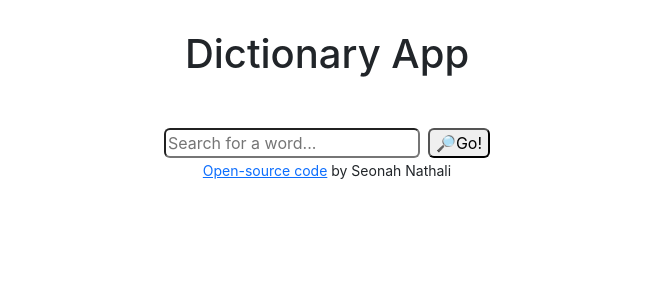
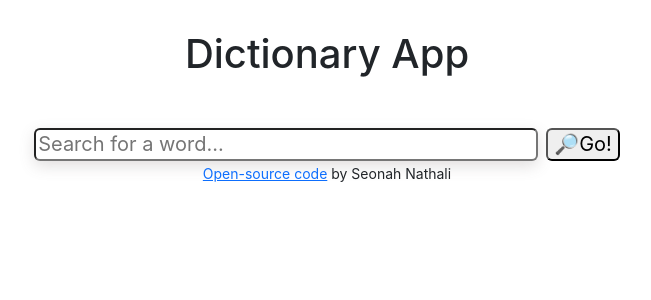
Before and after one commit to Pari-Pt/react-dictionary, a React (Create React App) app: page / in a window 1280 px wide. Shown: the top 300 px of the page, without its empty margins (313-964 px from the left). Built offline with nearby package versions, Linux system fonts and the light colour scheme.

Commit message:
Styled search engine, changed emoji for result

```diff
--- a/src/DictionarySearch.css
+++ b/src/DictionarySearch.css
@@ -1,3 +1,14 @@
 .DictionarySearch form {
     text-align: center;
 }
+
+.DictionarySearch input {
+    line-height: 27px;
+    font-size: 20px;
+}
+
+.DictionarySearch .search-engine {
+    box-shadow: 0px 5px 15px rgba(105, 95, 95, 0.2);
+    width: 45%;
+
+}
--- a/src/Meanings.js
+++ b/src/Meanings.js
@@ -11,7 +11,7 @@ console.log(props.meanings.synonyms)
     <div className="card mt-3">
     <div className="card-body">
 
-    <h3>{props.meanings.partOfSpeech}</h3>
+    <h3>[{props.meanings.partOfSpeech}]</h3>
     <h6>Definition(s):</h6>
 
     {props.meanings.definitions.map(function(definition, index){
--- a/src/Results.js
+++ b/src/Results.js
@@ -9,7 +9,7 @@ export default function Results(props){
         let word = props.results.word;
     return(
         <div className="Results">
-            <h2>🔎{word}</h2>
+            <h2>📖{word}</h2>
             <span><Phonetics phoneticAudio={props.results.phonetics[0]} phoneticText={props.results.phonetic} /></span>
             {props.results.meanings.map(function (meaning, index){
                 return ( <div className="meanings" key={index}>
```
